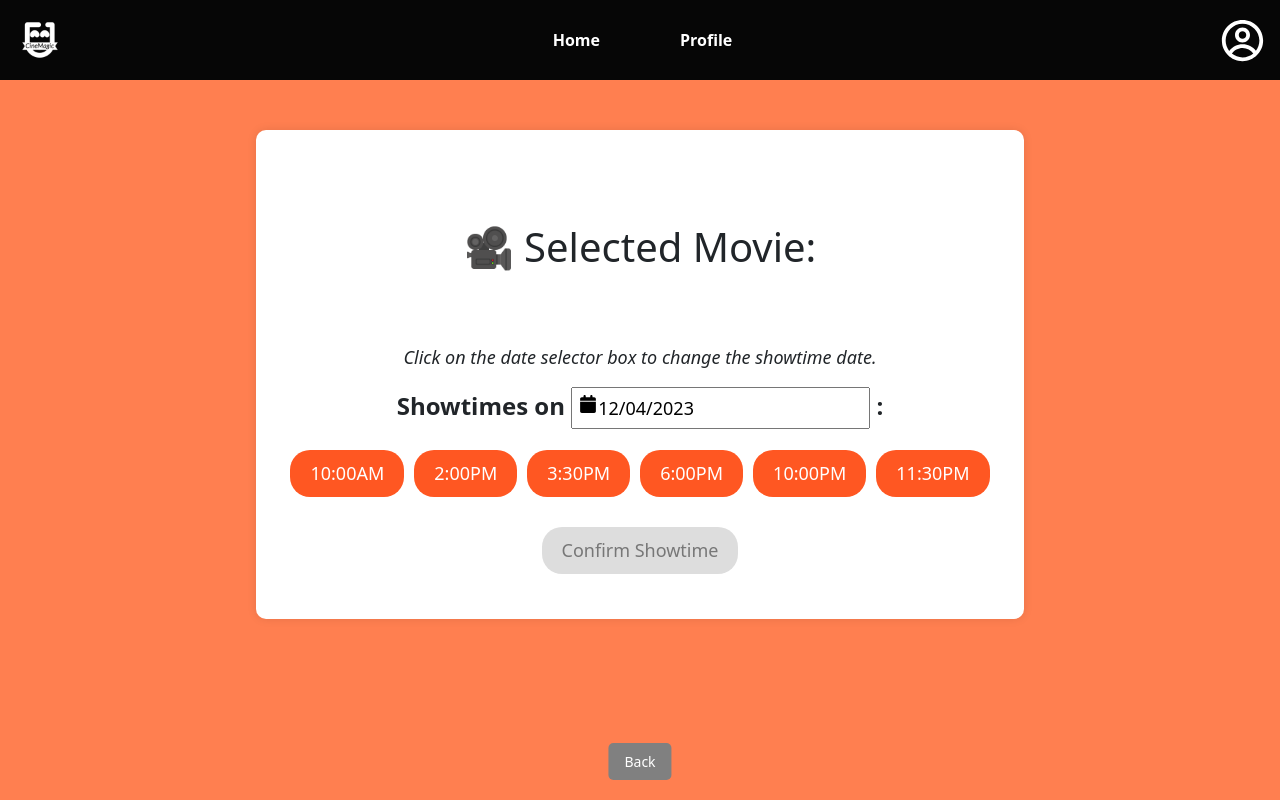
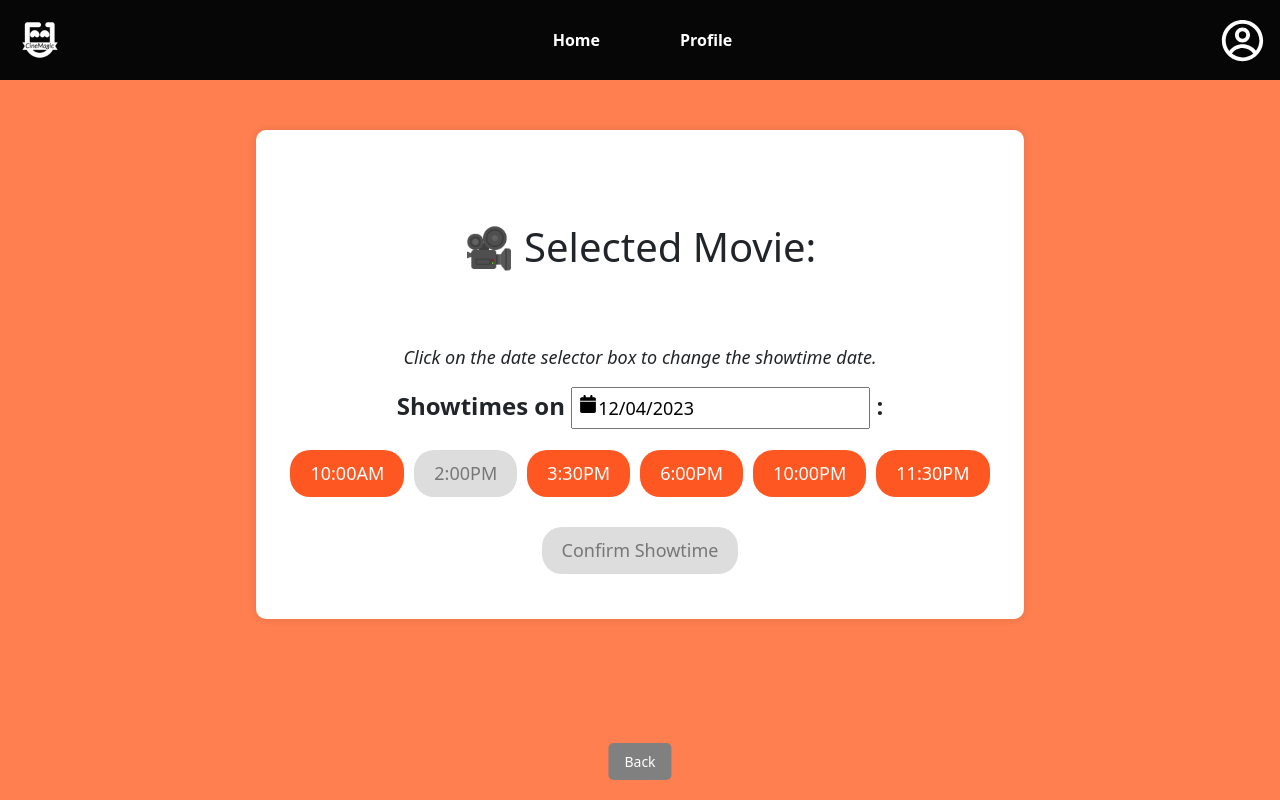
Before and after one commit to viet-ho/CineMagic, a React (Create React App) app: page /date-selection in a window 1280 px wide. Built offline with nearby package versions, Linux system fonts and the light colour scheme.

Commit message:
Update DateSelection.js

```diff
--- a/src/components/DateSelection.js
+++ b/src/components/DateSelection.js
@@ -19,7 +19,7 @@ const DateSelection = () => {
   const [isConfirmDisabled, setConfirmDisabled] = useState(true);
   const [showtimes, setShowtimes] = useState([
     { time: "10:00AM", disabled: false },
-    { time: "2:00PM", disabled: false },
+    { time: "2:00PM", disabled: true },
     { time: "3:30PM", disabled: false },
     { time: "6:00PM", disabled: false },
     { time: "10:00PM", disabled: false },
```
